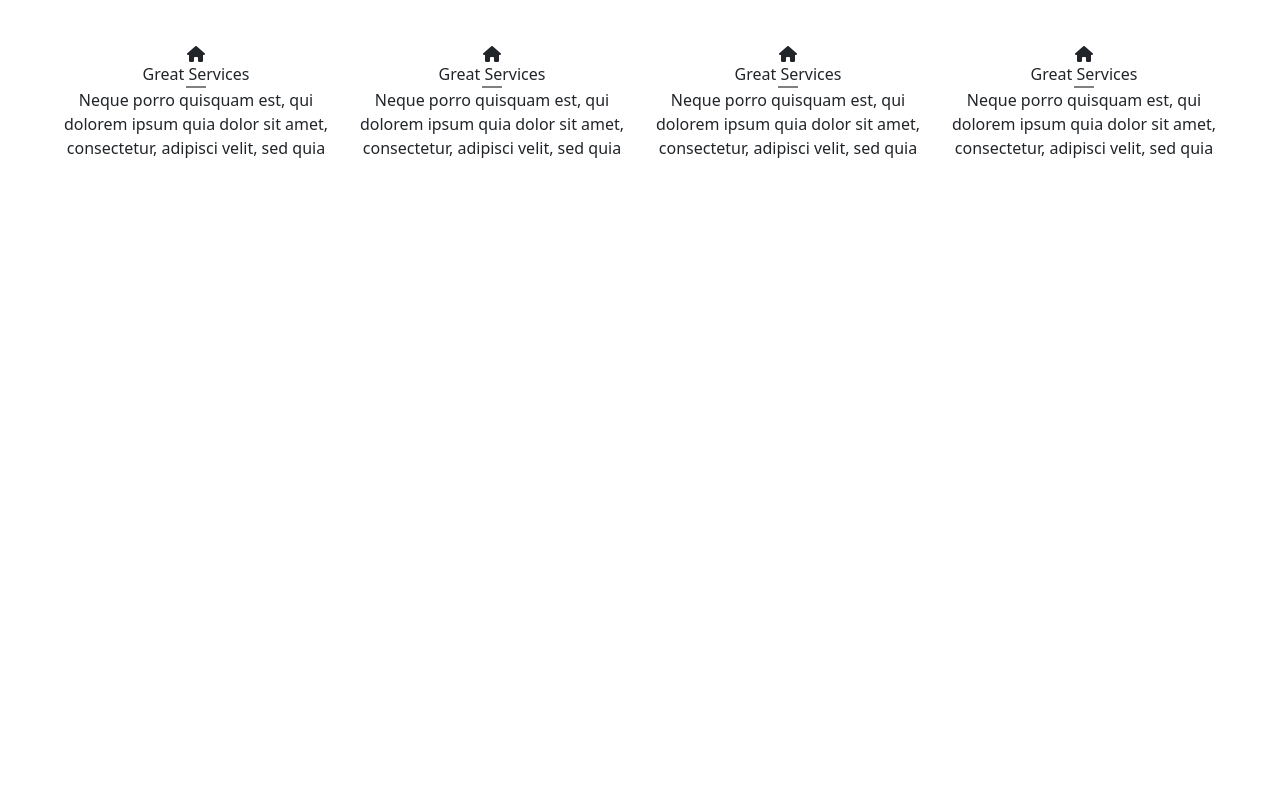
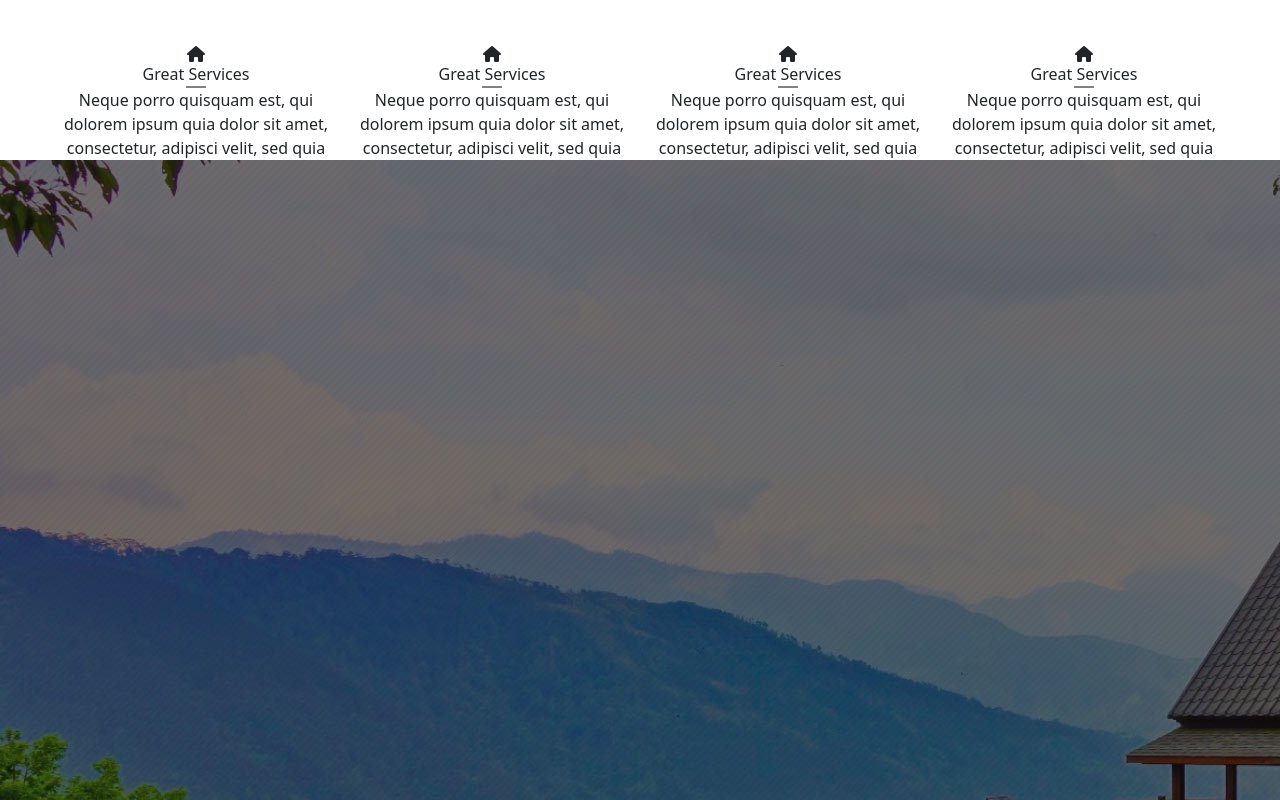
Before and after one commit to davidelunetta/proj-html-vuejs, a Vue app: page / in a window 1280 px wide. Shown: the part 2894-3694 px from the top of the page. Before the commit the page ends 3054 px from the top, so only its background shows below. Built offline with nearby package versions, Linux system fonts and the light colour scheme.

Commit message:
added parallax section

```diff
--- a/src/assets/style/main.scss
+++ b/src/assets/style/main.scss
@@ -64,3 +64,9 @@ $fa-font-path: '../webfonts';
     width: 20px;
     height: 1px;
 }
+.parallax{
+    width: 100%;
+    height: 80vh;
+    background-image: url('/src/assets/img/home-parallax-144609983.jpg');
+
+}
--- a/src/components/Main.vue
+++ b/src/components/Main.vue
@@ -114,6 +114,7 @@
       >
     </div>
   </div>
+  <div class="parallax"></div>
 </template>
 
 <script>
```
